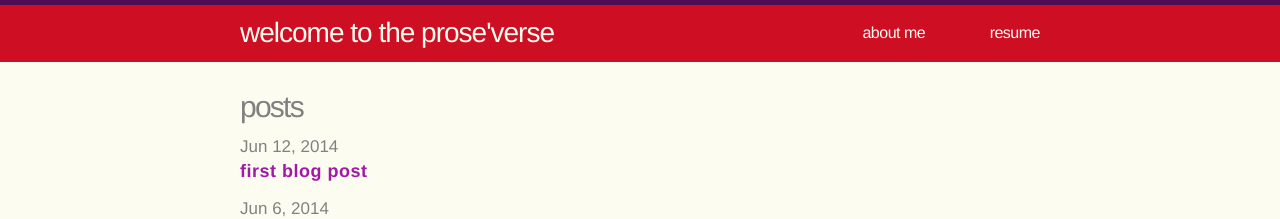
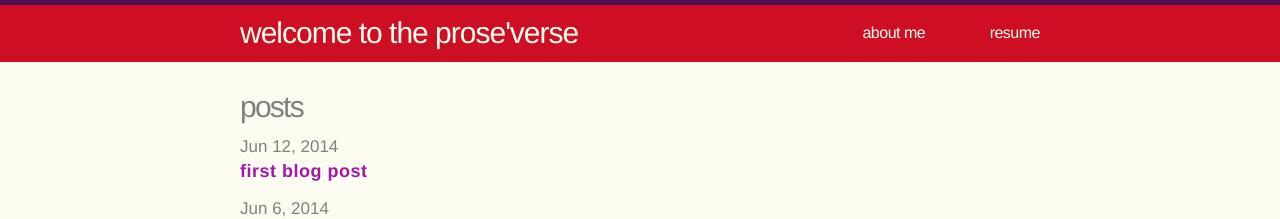
Before and after one commit to teedang19/teedang19.github.io, a Jekyll site: the page built from index.html, in a window 1280 px wide. Shown: the top 219 px of the page. Built offline with Jekyll 4.4.1, drawn with Linux system fonts in a browser that asks for light colours.

Commit message:
bigger heading

```diff
--- a/_includes/header.html
+++ b/_includes/header.html
@@ -1,5 +1,5 @@
 <header class="site-header">
-
+<link href='http://fonts.googleapis.com/css?family=PT+Sans' rel='stylesheet' type='text/css'>
   <div class="wrap">
 
     <a class="site-title" href="{{ site.baseurl }}/">welcome to the prose'verse</a>
--- a/css/main.css
+++ b/css/main.css
@@ -51,7 +51,7 @@
 .site-title:visited {
   display: block;
   color: #FCFCF0;
-  font-size: 28px;
+  font-size: 30px;
   letter-spacing: -1px;
   float: left;
   line-height: 56px;
@@ -191,7 +191,9 @@
 
 .post-content { margin: 0 0 30px; }
 
-.post-content > * { margin: 20px 0; }
+.post-content > * {
+  margin: 20px 0;
+}
 
 .post-content h1,
 .post-content h2,
```
